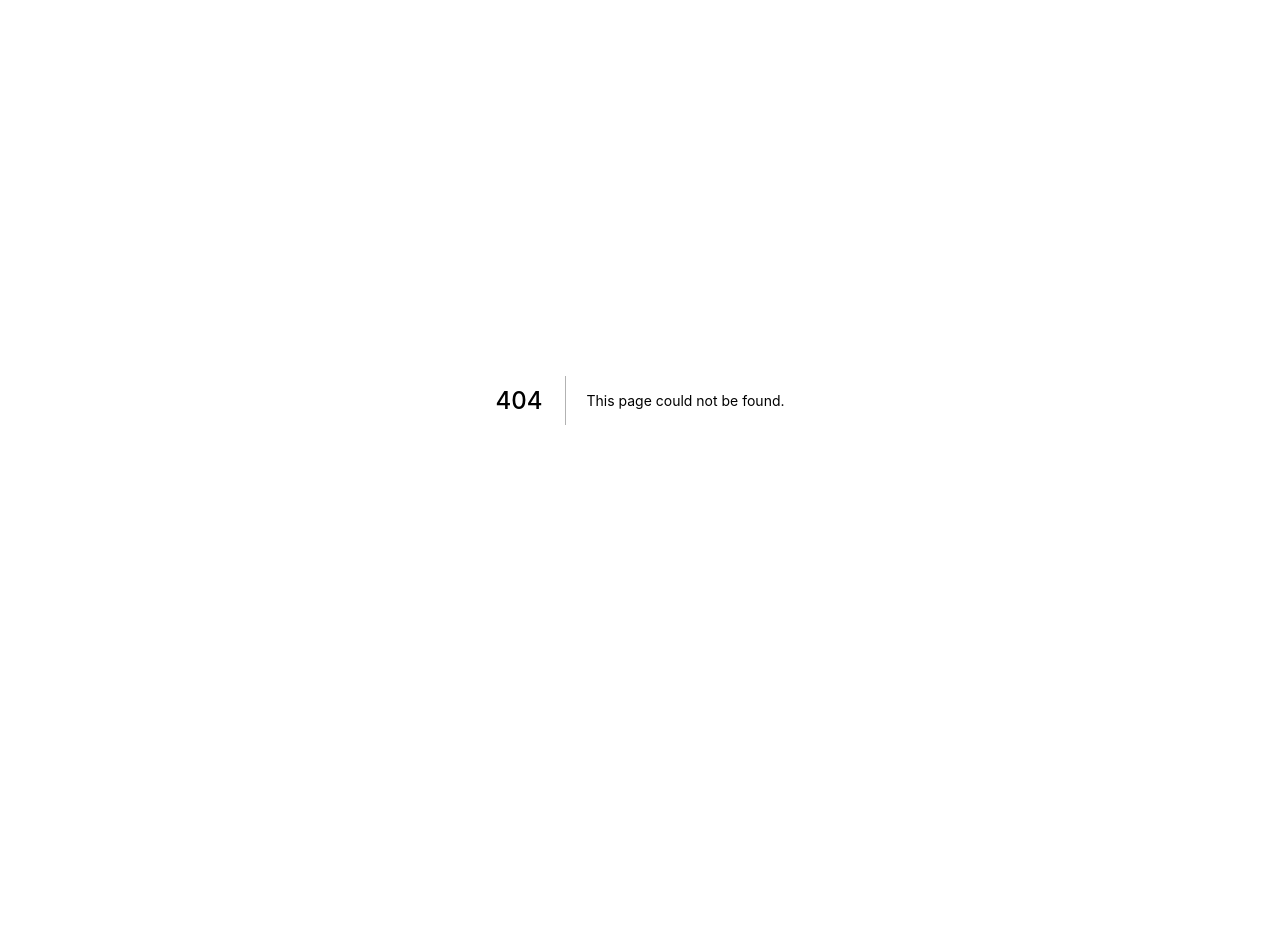
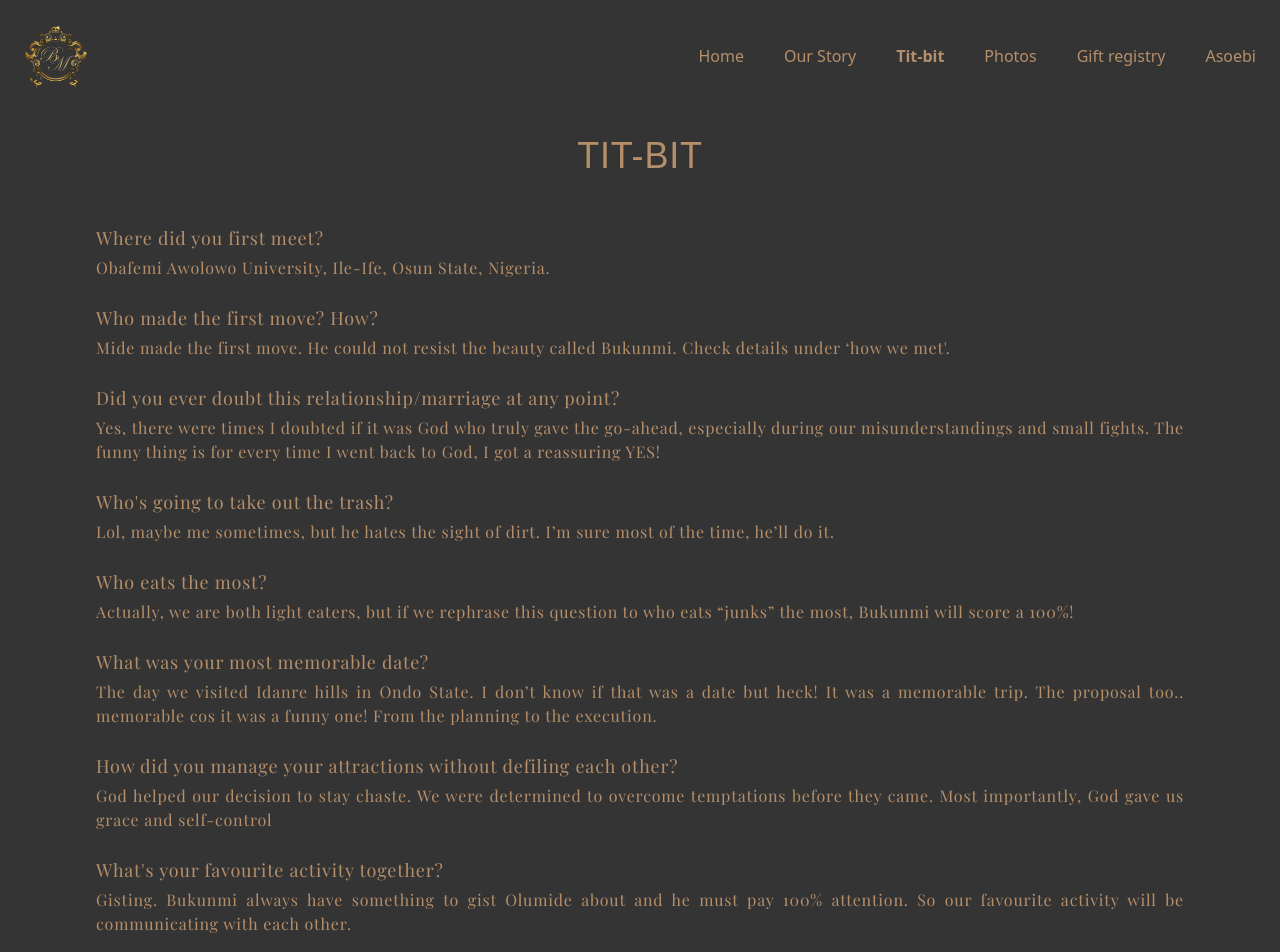
Before and after one commit to Blessing-Tolani/theBMWedding, a Next.js app: page /tit-bit in a window 1280 px wide. Before the commit this address had no page. Shown: the top 952 px of the page. Before the commit the page ends 800 px from the top, so only its background shows below. Built offline with nearby package versions, Linux system fonts and the light colour scheme; a web font is replaced by a local one.

Commit message:
feat: implement the tit-bit page

```diff
--- a/src/components/layout/Header.tsx
+++ b/src/components/layout/Header.tsx
@@ -1,26 +1,17 @@
 import { Fragment } from "react";
 import { Popover, Transition } from "@headlessui/react";
-import { useState } from "react";
+import { useRouter } from "next/router";
 import {
-  BookmarkAltIcon,
-  CalendarIcon,
-  ChartBarIcon,
   CursorClickIcon,
   MenuIcon,
-  PhoneIcon,
-  PlayIcon,
   HomeIcon,
   PhotographIcon,
   GiftIcon,
-  RefreshIcon,
   BookOpenIcon,
-  ShieldCheckIcon,
-  SupportIcon,
   ViewGridIcon,
   XIcon,
 } from "@heroicons/react/outline";
 import Link from "next/link";
-import { ChevronDownIcon } from "@heroicons/react/solid";
 
 const navbars = [
   {
@@ -65,7 +56,8 @@ const navbars = [
 ];
 
 export default function Header() {
-  const [activeTab, setActiveTab] = useState("Home");
+  const router = useRouter();
+  console.log(router.pathname);
   return (
     <Popover className="relative bg-darkBrown">
       <div className="max-w-7xl mx-auto px-4 sm:px-6">
@@ -84,11 +76,8 @@ export default function Header() {
               <Link href={item.href} key={item.name}>
                 <a
                   className={`text-primary hover:text-[#a97a4a] ${
-                    activeTab === item.name ? "font-bold" : "font-normal"
+                    router.pathname === item.href ? "font-bold" : "font-normal"
                   }`}
-                  onClick={() => {
-                    setActiveTab(item.name);
-                  }}
                 >
                   {item.name}
                 </a>
@@ -109,11 +98,11 @@ export default function Header() {
       >
         <Popover.Panel
           focus
-          className="absolute top-0 inset-x-0 p-2 transition transform origin-top-right md:hidden z-10"
+          className="absolute top-0 inset-x-0 p-2 transition transform origin-top-right md:hidden z-10 bg-darkBrown"
         >
-          <div className="rounded-lg shadow-lg ring-1 ring-black ring-opacity-5 bg-white divide-y-2 divide-gray-50">
+          <div className="rounded-lg shadow-lg  bg-darkBrown divide-y-2 divide-gray-50">
             <div className="pt-5 pb-6 px-5">
-              <div className="flex items-center justify-between">
+              <div className="flex items-center justify-between bg-darkBrown">
                 <div>
                   <img src="/bm-icon-2.png" className="w-16 h-16" />
                 </div>
@@ -124,17 +113,16 @@ export default function Header() {
                   </Popover.Button>
                 </div>
               </div>
-              <div className="mt-6">
+              <div className="mt-6 bg-darkBrown">
                 <nav className="grid gap-y-8">
                   {navbars.map((item) => (
                     <Link href={item.href} key={item.name}>
                       <a
                         className={`text-primary hover:text-[#a97a4a] -m-3 p-3 flex items-center rounded-md hover:bg-gray-50 ${
-                          activeTab === item.name ? "font-bold" : "font-normal"
+                          router.pathname === item.href
+                            ? "font-bold"
+                            : "font-normal"
                         }`}
-                        onClick={() => {
-                          setActiveTab(item.name);
-                        }}
                       >
                         <item.icon
                           className="flex-shrink-0 h-6 w-6 text-primary"
--- a/src/components/layout/index.tsx
+++ b/src/components/layout/index.tsx
@@ -3,11 +3,11 @@ import Footer from "./footer";
 import Header from "./Header";
 import Head from "next/head";
 
-const PageLayout = ({ children }) => {
+const PageLayout = (props: { children; title }) => {
   return (
     <>
       <Head>
-        <title>theBMWedding</title>
+        <title>{props.title}</title>
         <link
           href="https://fonts.googleapis.com/css2?family=Playfair+Display&family=Signika+Negative&display=swap"
           rel="stylesheet"
@@ -15,7 +15,7 @@ const PageLayout = ({ children }) => {
         <link rel="icon" type="image/png" sizes="32x32" href="/bm-icon-2.png" />
       </Head>
       <Header />
-      {children}
+      {props.children}
       <Footer text="RSVP: 08060430001, 07066185225, 08134942551, 08064588676" />
     </>
   );
--- a/src/pages/index.tsx
+++ b/src/pages/index.tsx
@@ -12,7 +12,7 @@ export default function Home() {
   console.log(weddingDate);
 
   return (
-    <PageLayout>
+    <PageLayout title="theBMWedding">
       <div className="bg-darkBrown flex flex-col items-center pt-8 text-primary text-center">
         <p className="font-signika text-3xl sm:text-4xl md:text-5xl pb-3 mb-5">
           Bukunmi & Mide
--- a/src/pages/our-story.tsx
+++ b/src/pages/our-story.tsx
@@ -4,10 +4,10 @@ import React from "react";
 
 const OurStory = () => {
   return (
-    <PageLayout>
+    <PageLayout title="Our Story - theBMWedding">
       <div className="bg-darkBrown font-signika">
         <h1 className="text-center py-6 text-primary text-2xl sm:text-4xl">
-          HOW WE MET!
+          HOW WE MET
         </h1>
         <div className="font-playfair px-4 sm:px-8 md:px-16 lg:px-24 text-primary text-justify tracking-wider">
           <h1 className=" text-lg sm:text-xl">OLUWABUKUNMI:</h1>
@@ -137,7 +137,7 @@ const OurStory = () => {
           <p>
             Along the line, I knew within my spirit that she was the one God had
             prepared for me but I continued in prayers and waited to hear from
-            God. Eight months after the first day we met, I made my intentions
+            God. Seven months after the first day we met, I made my intentions
             known and she requested I give her time to pray about it. On the
             30th of January 2017, she said yes to courtship and we both agreed
             to give it time so she could give attention to her studies!
--- /dev/null
+++ b/src/pages/tit-bit.tsx
@@ -0,0 +1,69 @@
+import PageLayout from "../components/layout";
+
+const titbit = [
+  {
+    question: "Where did you first meet?",
+    answer: "Obafemi Awolowo University, Ile-Ife, Osun State, Nigeria.",
+  },
+  {
+    question: "Who made the first move? How?",
+    answer:
+      "Mide made the first move. He could not resist the beauty called Bukunmi. Check details under ‘how we met'.",
+  },
+  {
+    question: "Did you ever doubt this relationship/marriage at any point?",
+    answer:
+      "Yes, there were times I doubted if it was God who truly gave the go-ahead, especially during our misunderstandings and small fights. The funny thing is for every time I went back to God, I got a reassuring YES!",
+  },
+  {
+    question: "Who's going to take out the trash?",
+    answer:
+      "Lol, maybe me sometimes, but he hates the sight of dirt. I’m sure most of the time, he’ll do it.",
+  },
+  {
+    question: "Who eats the most?",
+    answer:
+      "Actually, we are both light eaters, but if we rephrase this question to who eats “junks” the most, Bukunmi will score a 100%!",
+  },
+  {
+    question: "What was your most memorable date?",
+    answer:
+      "The day we visited Idanre hills in Ondo State. I don’t know if that was a date but heck! It was a memorable trip. The proposal too.. memorable cos it was a funny one! From the planning to the execution.",
+  },
+  {
+    question:
+      "How did you manage your attractions without defiling each other?",
+    answer:
+      "God helped our decision to stay chaste. We were determined to overcome temptations before they came. Most importantly, God gave us grace and self-control",
+  },
+  {
+    question: "What's your favourite activity together?",
+    answer:
+      "Gisting. Bukunmi always have something to gist Olumide about and he must pay 100% attention. So our favourite activity will be communicating with each other.",
+  },
+  {
+    question: "Where are you going for your honeymoon?",
+    answer:
+      "Maybe Santorini, maybe Paris, maybe in our apartment, or Obudu cattle ranch or Canada.. Lol..",
+  },
+];
+
+const TitBit = () => {
+  return (
+    <PageLayout title="Tit Bit - theBMWedding">
+      <div className="font-playfair bg-darkBrown px-4 sm:px-8 md:px-16 lg:px-24 text-primary text-justify tracking-wider">
+        <h1 className="text-center py-6 text-primary text-2xl sm:text-4xl font-signika">
+          TIT-BIT
+        </h1>
+        {titbit.map((item) => (
+          <div className="pt-6">
+            <p className="text-lg">{item.question}</p>
+            <p className="font-light pt-1">{item.answer}</p>
+          </div>
+        ))}
+      </div>
+    </PageLayout>
+  );
+};
+
+export default TitBit;
```
Also changed, not shown: 1 other file (tests, documents, lock files or other folders).
